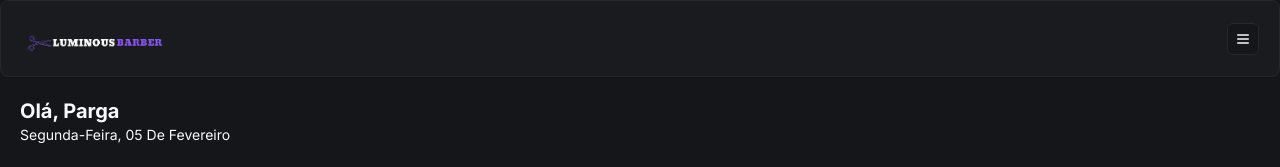
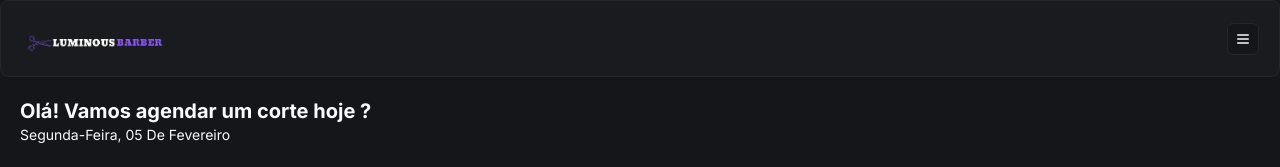
Before and after one commit to VictorPargas/my-app, a Next.js app: page / in a window 1280 px wide. Shown: the top 167 px of the page. Built offline with nearby package versions, Linux system fonts and the light colour scheme; no server answers; the database is empty.

Commit message:
feat: add user name to home page

```diff
--- a/app/(home)/page.tsx
+++ b/app/(home)/page.tsx
@@ -34,7 +34,7 @@
     <div>
       <Header />
     <div className="px-5 pt-5">
-      <h2 className="text-xl font-bold">Olá, Parga</h2>
+          <h2 className="text-xl font-bold">{session?.user ? `Olá, ${session.user.name?.split(" ")[0]}` : 'Olá! Vamos agendar um corte hoje ?'}</h2>
       <p className="capitalize text-sm">
         {format(new Date(), "EEEE',' dd 'de' MMMM", {
         locale: ptBR,
```
